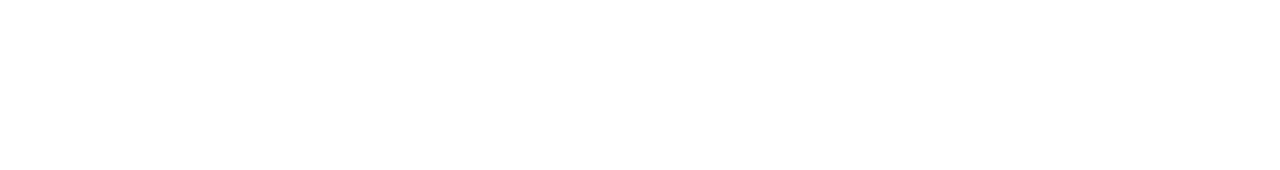
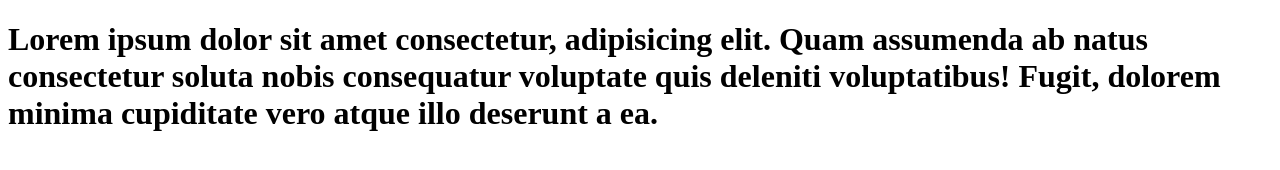
Before and after one commit to Carminatti74/primer.repo, a plain HTML site: page index2.html in a window 1280 px wide. Drawn offline with Linux system fonts and the light colour scheme.

Commit message:
cambie mi pagina con lorem

```diff
--- a/index2.html
+++ b/index2.html
@@ -7,6 +7,6 @@
     <title>Document</title>
 </head>
 <body>
-
+    <h1>Lorem ipsum dolor sit amet consectetur, adipisicing elit. Quam assumenda ab natus consectetur soluta nobis consequatur voluptate quis deleniti voluptatibus! Fugit, dolorem minima cupiditate vero atque illo deserunt a ea.</h1>
 </body>
 </html>
```
